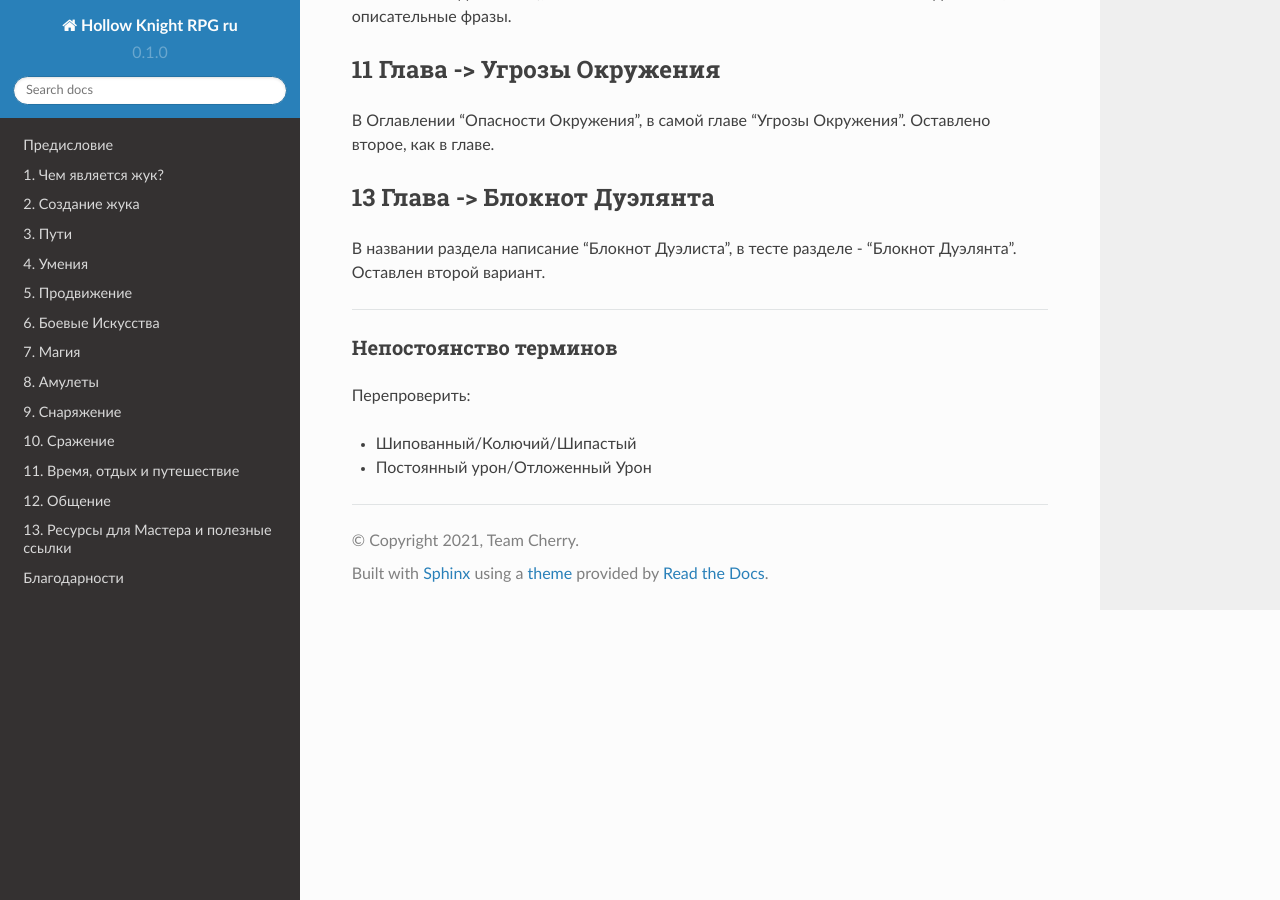
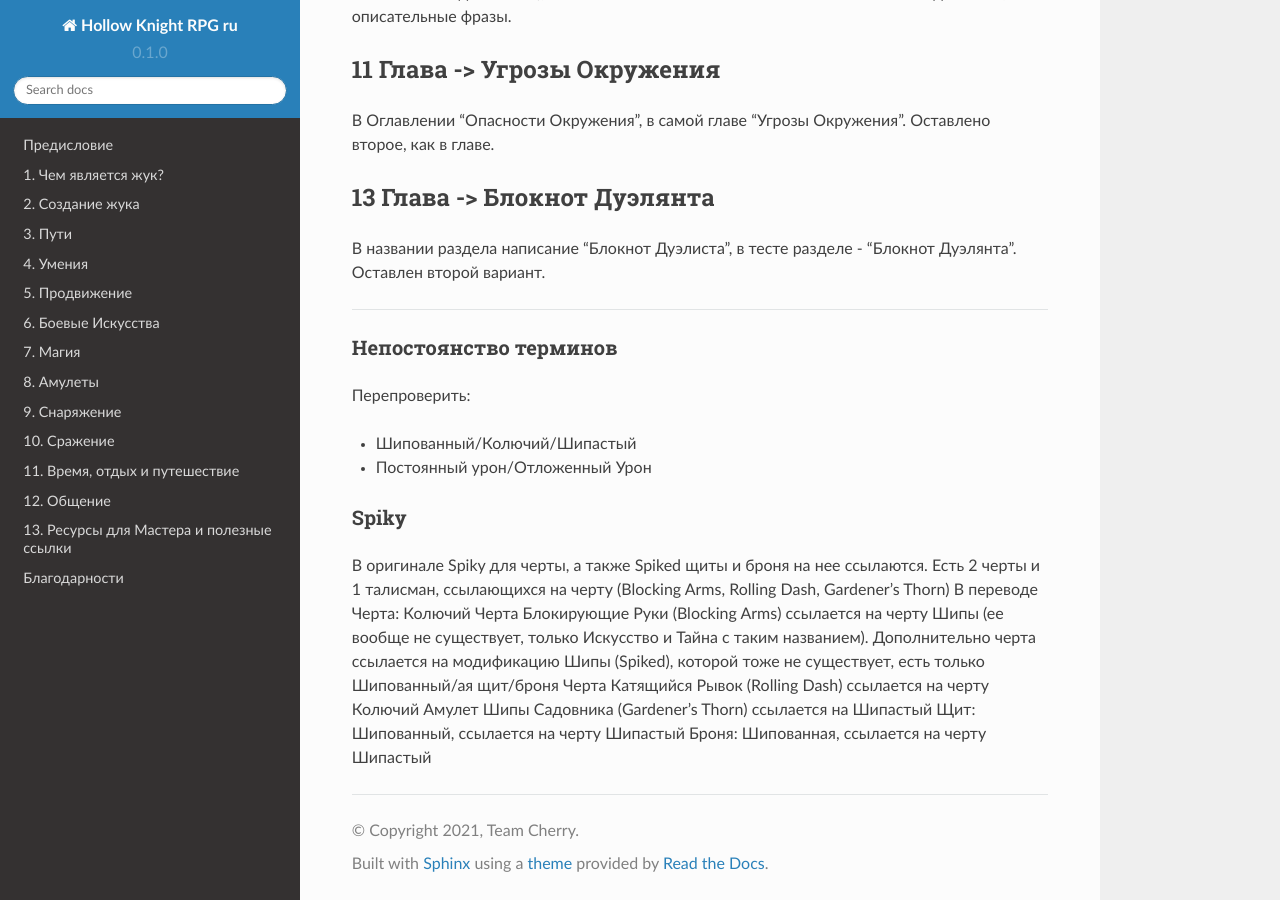
Before and after one commit to LazySelkie/hollow-knight-rpg-ru, a Sphinx documentation site: the page built from docs/source/differences.rst, in a window 1280 px wide and 900 px high, scrolled down 3216 px. Built offline with Sphinx 7.4.7 and the Read the Docs theme 2.0.0, drawn with Linux system fonts in a browser that asks for light colours.

Commit message:
Update differences.rst

```diff
--- a/docs/source/differences.rst
+++ b/docs/source/differences.rst
@@ -100,3 +100,13 @@
 
 * Шипованный/Колючий/Шипастый
 * Постоянный урон/Отложенный Урон
+
+Spiky
+~~~~~~~~~~~~~~~~~~~~~~~~~~
+В оригинале Spiky для черты, а также Spiked щиты и броня на нее ссылаются. Есть 2 черты и 1 талисман, ссылающихся на черту (Blocking Arms, Rolling Dash, Gardener's Thorn)
+В переводе Черта: Колючий
+Черта Блокирующие Руки (Blocking Arms) ссылается на черту Шипы (ее вообще не существует, только Искусство и Тайна с таким названием). Дополнительно черта ссылается на модификацию Шипы (Spiked), которой тоже не существует, есть только Шипованный/ая щит/броня
+Черта Катящийся Рывок (Rolling Dash) ссылается на черту Колючий
+Амулет Шипы Садовника (Gardener's Thorn) ссылается на Шипастый
+Щит: Шипованный, ссылается на черту Шипастый
+Броня: Шипованная, ссылается на черту Шипастый
```
